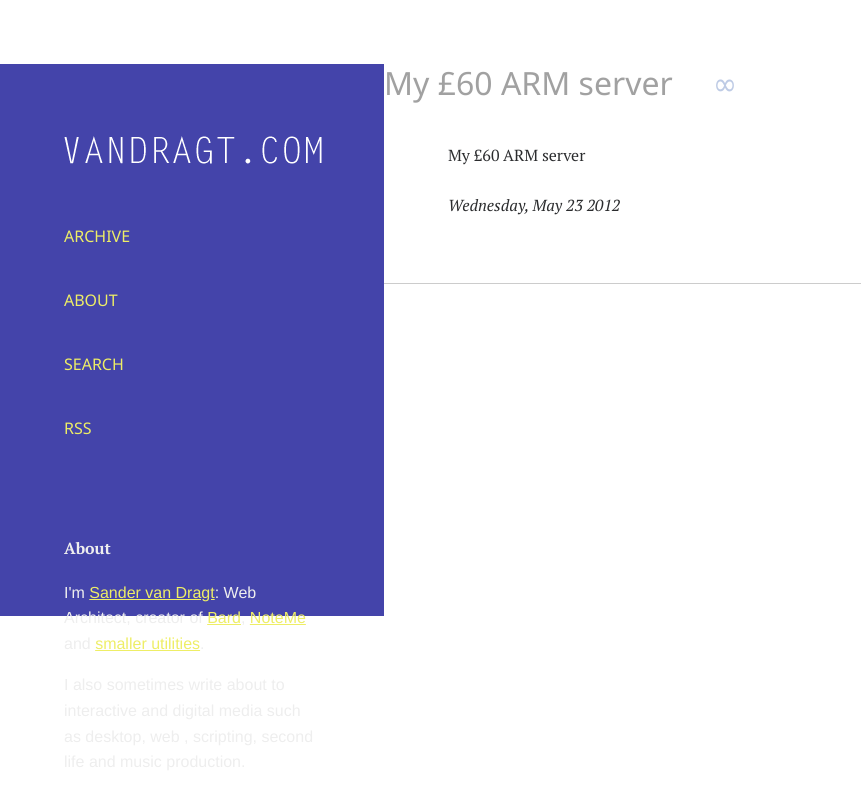
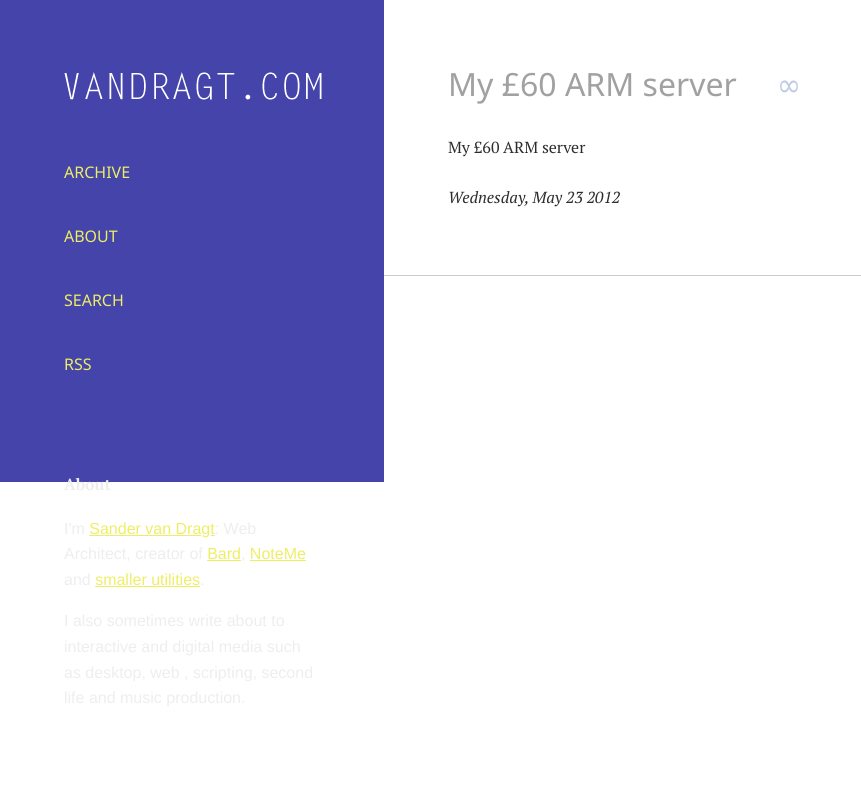
Before and after one commit to svandragt/svandragt.github.io, a Jekyll site: the page built from _posts/tumblr/2012-05-23-my-60-arm-server.md, in a window 1280 px wide. Shown: the top 809 px of the page, without its empty margins (0-861 px from the left). Built offline with Jekyll 4.4.1, drawn with Linux system fonts in a browser that asks for light colours.

Commit message:
fix headers into post

```diff
--- a/_layouts/post.html
+++ b/_layouts/post.html
@@ -2,9 +2,8 @@
 layout: default
 ---
 
-<h2>{{ page.title }} <a style="text-decoration:none" class="permalink" href="{{ page.url }}">∞</a></h2>
 <div id="body">
-
+	<h2>{{ page.title }} <a style="text-decoration:none" class="permalink" href="{{ page.url }}">∞</a></h2>
 	<div class="text item">
 		{{ content }}
 		<p class="date">{{ page.date | date: "%A, %B %-d %Y" }}</p>
```
